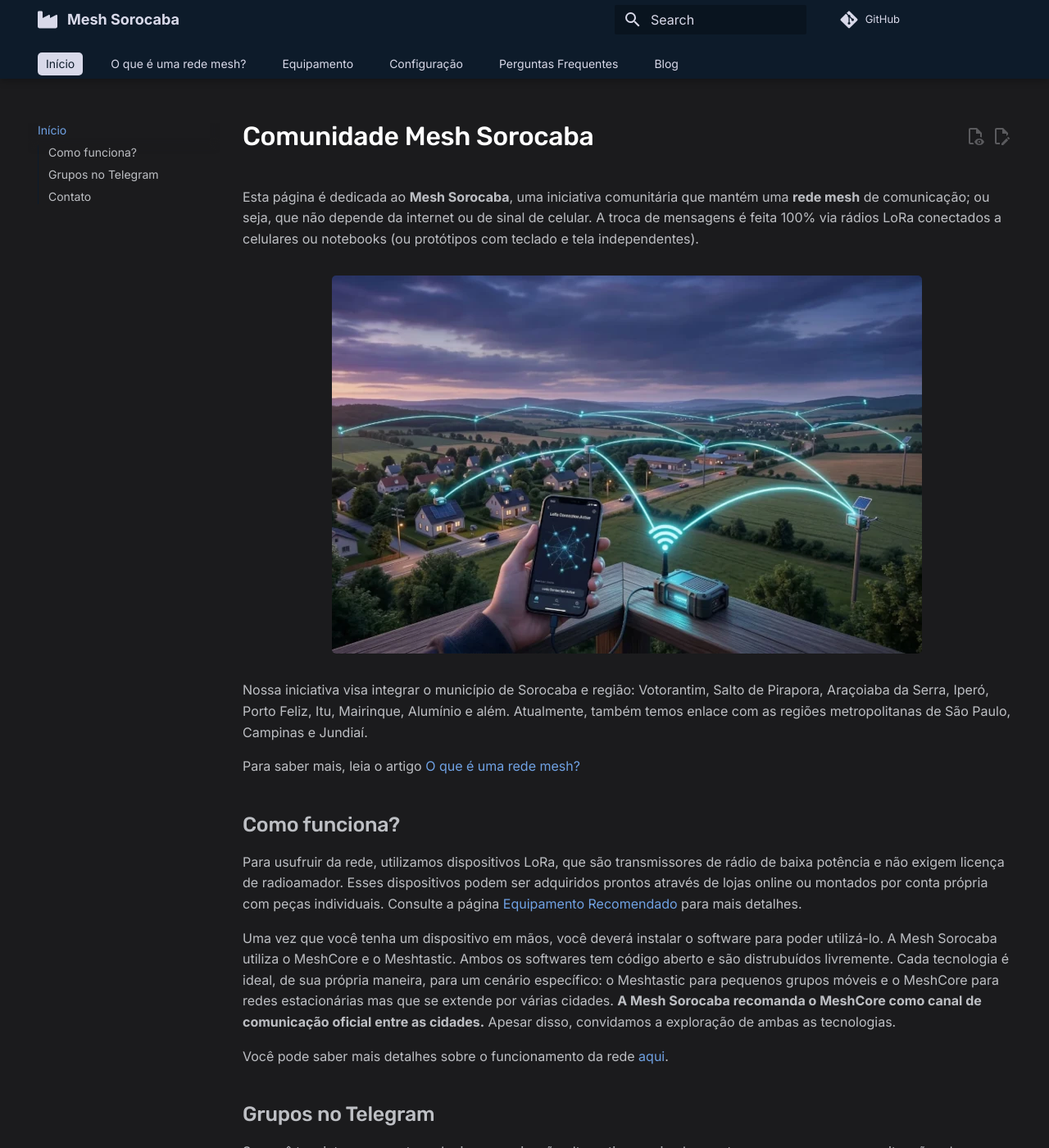
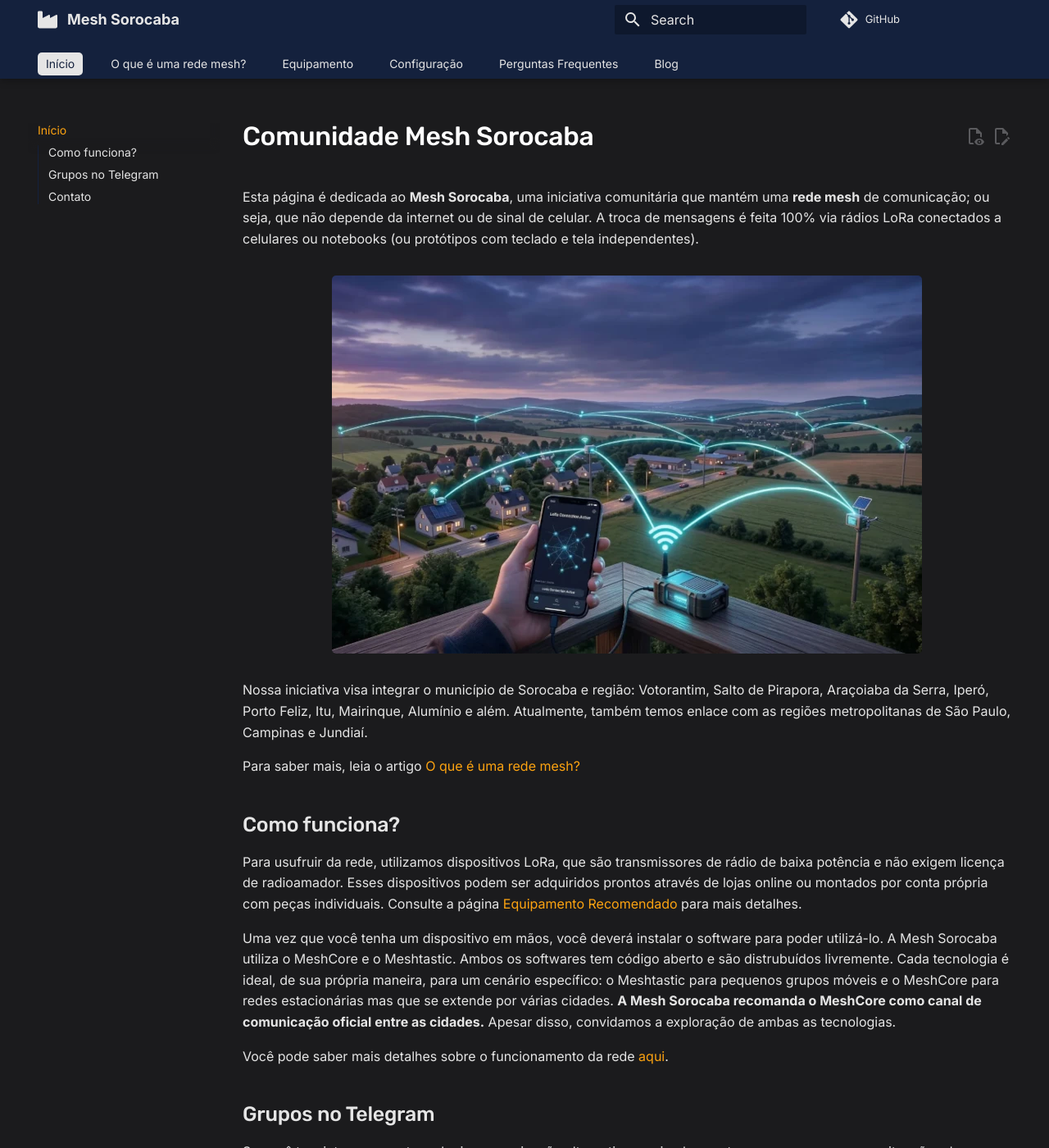
Before and after one commit to MeshSorocaba/meshsorocaba.github.io, an MkDocs documentation site: the page built from docs/index.md, in a window 1280 px wide and 1400 px high. Shown: the whole window at 82% size. Built offline with MkDocs 1.6.1 and Material for MkDocs 9.7.7, drawn with Linux system fonts in a browser that asks for light colours; comment, search, counter and statistics services are not loaded.

Commit message:
Rebrand color palette from blue to navy+orange accent scheme

```diff
--- a/docs/styles/extra.css
+++ b/docs/styles/extra.css
@@ -3,9 +3,9 @@
 /* Custom Palette for Meshtastic */
 :root * {
 	/* Meshtastic theme colors */
-	--mt-primary-color: #0d1b2a;
-	--mt-primary-color--transparent: #273e6188;
-	--mt-secondary-color: #d8d9e9;
+	--mt-primary-color: #14213D;
+	--mt-primary-color--transparent: #14213D88;
+	--mt-secondary-color: #E5E5E5;
 
 	/* Primary colors */
 	--md-primary-fg-color: var(--mt-primary-color);
@@ -15,7 +15,7 @@
 	--md-primary-bg-color--light: var(--mt-secondary-color);
 
 	/* Accent colors */
-	--md-accent-fg-color: var(--mt-primary-color);
+	--md-accent-fg-color: #FCA311;
 	--md-accent-fg-color--transparent: var(--mt-primary-color--transparent);
 	--md-accent-bg-color: var(--mt-secondary-color);
 	--md-accent-bg-color--light: var(--mt-secondary-color);
@@ -23,7 +23,8 @@
 	/* General color changes */
 	--md-default-bg-color: #1B1B1D;
 	--md-default-fg-color--light: #FFFFFF;
-	--md-typeset-a-color: var(--mt-primary-color);
+	--md-default-fg-color: #E5E5E5;
+	--md-typeset-a-color: #FCA311;
 
 	/* Default Fonts */
 	font-family: "Inter", sans-serif;
@@ -37,6 +38,10 @@
 
 .md-header {
 	background-color: var(--mt-primary-color);
+}
+
+.site-name-accent {
+	color: #FCA311;
 }
 
 /* Use Rubik for headings */
@@ -59,7 +64,7 @@ img {
 }
 
 .md-content a {
-	color: #70a2e4;
+	color: #FCA311;
 }
 /* Show underline on links when hovered */
 .md-content a:hover {
@@ -81,7 +86,7 @@ img {
 }
 
 .md-tabs__link:hover {
-	background-color: #ffffff25;
+	background-color: rgba(229, 229, 229, 0.15);
 }
 
 .md-tabs__item--active > .md-tabs__link {
@@ -90,11 +95,11 @@ img {
 }
 
 .md-nav__link[href]:hover {
-	color: #70a2e4;
+	color: #FCA311;
 }
 
 .md-nav__link--active, .md-nav__item .md-nav__link--active {
-  color: #70a2e4;
+  color: #FCA311;
 }
 
 /*
@@ -156,8 +161,8 @@ img {
 
 .repeater-form input:focus {
 	outline: none;
-	border-color: #70a2e4;
-	box-shadow: 0 0 0 2px rgba(112, 162, 228, 0.2);
+	border-color: #FCA311;
+	box-shadow: 0 0 0 2px rgba(252, 163, 17, 0.2);
 }
 
 .repeater-form input::placeholder {
@@ -192,8 +197,8 @@ img {
 }
 
 .result-box {
-	background-color: rgba(103, 234, 148, 0.1);
-	border: 1px solid rgba(103, 234, 148, 0.3);
+	background-color: rgba(229, 229, 229, 0.08);
+	border: 1px solid rgba(229, 229, 229, 0.2);
 	border-radius: 0.5rem;
 	padding: 1.5rem;
 	margin: 1rem 0;
@@ -202,7 +207,7 @@ img {
 .result-box h3 {
 	margin-top: 0;
 	margin-bottom: 1rem;
-	color: #70a2e4;
+	color: #FCA311;
 	font-family: "Rubik", sans-serif;
 }
 
@@ -241,9 +246,9 @@ img {
 }
 
 .copy-button.copied {
-	background-color: #70a2e4;
-	color: #1B1B1D;
-	border-color: #70a2e4;
+	background-color: #FCA311;
+	color: #14213D;
+	border-color: #FCA311;
 }
 
 .abbreviation-display {
@@ -252,9 +257,9 @@ img {
 	gap: 0.5rem;
 	margin-top: 0.75rem;
 	padding: 0.5rem 0.75rem;
-	background-color: rgba(112, 162, 228, 0.1);
+	background-color: rgba(252, 163, 17, 0.1);
 	border-radius: 0.25rem;
-	border-left: 3px solid #70a2e4;
+	border-left: 3px solid #FCA311;
 }
 
 .abbreviation-label {
@@ -266,7 +271,7 @@ img {
 	font-family: "JetBrains Mono", "Fira Code", monospace;
 	font-size: 1.1rem;
 	font-weight: 600;
-	color: #70a2e4;
+	color: #FCA311;
 	letter-spacing: 0.1em;
 }
 
```
